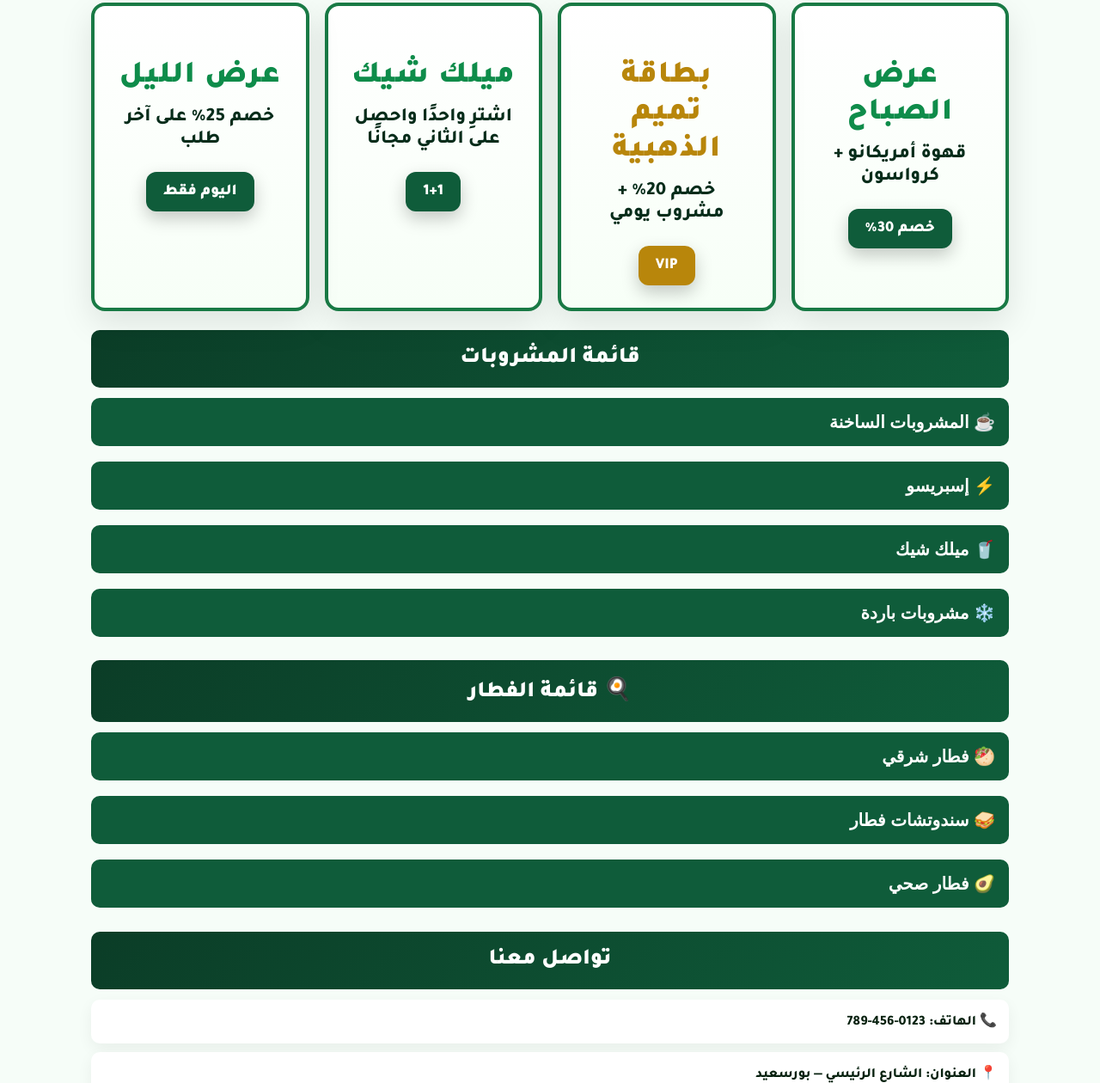
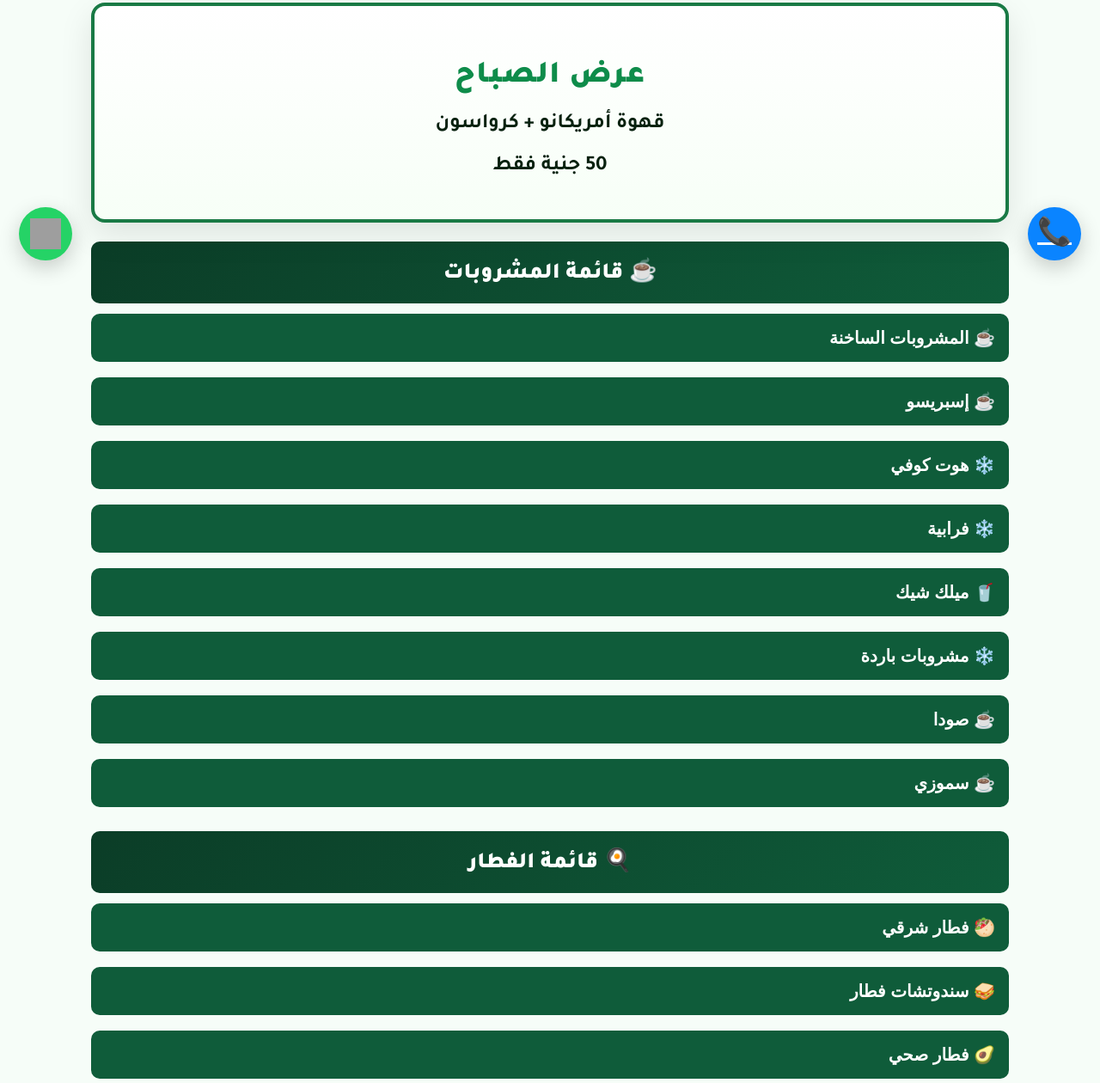
Before and after one commit to tamimcoffe/tamim-cafe, a plain HTML site: page index.html in a window 1280 px wide. Shown: the part 475-1735 px from the top of the page at 86% size. Drawn offline with Linux system fonts and the light colour scheme; grey boxes are pictures that could not be loaded.

Commit message:
Add files via upload

```diff
--- a/index.html
+++ b/index.html
@@ -117,6 +117,56 @@ footer{text-align:center;padding:14px;color:var(--muted);font-weight:700}
   .offer-box h3{font-size:22px}
   .offer-box p{font-size:16px}
 }
+
+/* Floating WhatsApp Button */
+.whatsapp-float {
+  position: fixed;
+  bottom: 22px;
+  left: 22px;
+  background-color: #25D366;
+  color: #fff;
+  width: 62px;
+  height: 62px;
+  border-radius: 50%;
+  display: flex;
+  align-items: center;
+  justify-content: center;
+  font-size: 32px;
+  box-shadow: 0 8px 25px rgba(0,0,0,0.20);
+  z-index: 999;
+  cursor: pointer;
+  transition: 0.25s;
+}
+.whatsapp-float:hover {
+  transform: scale(1.15);
+  background-color: #1ebe5d;
+}
+
+
+/* Floating Call Button */
+.call-float {
+  position: fixed;
+  bottom: 22px;
+  right: 22px;
+  background-color: #0A84FF;
+  color: #fff;
+  width: 62px;
+  height: 62px;
+  border-radius: 50%;
+  display: flex;
+  align-items: center;
+  justify-content: center;
+  font-size: 32px;
+  box-shadow: 0 8px 25px rgba(0,0,0,0.20);
+  z-index: 999;
+  cursor: pointer;
+  transition: 0.25s;
+}
+.call-float:hover {
+  transform: scale(1.15);
+  background-color: #0066cc;
+}
+
 </style>
 </head>
 
@@ -128,7 +178,7 @@ footer{text-align:center;padding:14px;color:var(--muted);font-weight:700}
     <a href="#home">الرئيسية</a>
     <a href="#offers">العروض</a>
     <a href="#menu">القائمة</a>
-    <a href="#breakfast">الفطار</a>
+
     <a href="#contact">تواصل</a>
   </nav>
 </header>
@@ -139,57 +189,91 @@ footer{text-align:center;padding:14px;color:var(--muted);font-weight:700}
   <h1>حيث تلتقي القهوة بالتميز</h1>
 </section>
 
+
 <section id="offers" class="fade">
   <h2 class="section-title">🔥 أفضل عروض كافيه تميم</h2>
   <div class="offers-grid">
     <div class="offer-box">
       <h3>عرض الصباح</h3>
-      <p>قهوة أمريكانو + كرواسون</p>
-      <span class="tag">خصم 30%</span>
+      <h1>قهوة أمريكانو + كرواسون</h1>
+	  <h1> 50 جنية فقط </h1>
+      <!-- <span class="tag">خصم 30%</span> -->
     </div>
-
-    <div class="offer-box variant-gold">
+    <!--
+	<div class="offer-box variant-gold">
       <h3>بطاقة تميم الذهبية</h3>
       <p>خصم 20% + مشروب يومي</p>
       <span class="tag">VIP</span>
     </div>
-
     <div class="offer-box">
       <h3>ميلك شيك</h3>
       <p>اشترِ واحدًا واحصل على الثاني مجانًا</p>
       <span class="tag">1+1</span>
     </div>
-
     <div class="offer-box">
       <h3>عرض الليل</h3>
       <p>خصم 25% على آخر طلب</p>
       <span class="tag">اليوم فقط</span>
     </div>
   </div>
+           -->
 </section>
 
 <section id="menu" class="menu-section fade">
-  <h2 class="section-title">قائمة المشروبات</h2>
+  <h2 class="section-title">☕ قائمة المشروبات</h2>
   <div class="new-accordion">
     <div class="acc-item">
       <button class="acc-btn">☕ المشروبات الساخنة</button>
       <div class="acc-content">
         <ul class="menu-list">
-          <li>شاي / أعشاب <span>15 ج.م</span></li>
-          <li>قهوة تركي <span>20 ج.م</span></li>
-          <li>قهوة فرنساوي <span>25 ج.م</span></li>
-          <li>قهوة بندق <span>28 ج.م</span></li>
+          <li>شاي<span>20</span></li>
+		  <li>اعشاب<span>20</span></li>
+		  <li>شاي بحليب<span>20</span></li>
+          <li>قهوة تميم تركي <span>M&nbsp;&nbsp; 20&nbsp;&nbsp;&nbsp;&nbsp;L&nbsp;&nbsp;30</span></li>
+		  <li>قهوة تميم محوج <span>M&nbsp;&nbsp; 20&nbsp;&nbsp;&nbsp;&nbsp;L&nbsp;&nbsp;30</span></li>
+          <li>قهوة فرنساوي <span>M&nbsp;&nbsp; 20&nbsp;&nbsp;&nbsp;&nbsp;L&nbsp;&nbsp;30</span></li>
+          <li>قهـــوة بندق <span>M&nbsp;&nbsp; 20&nbsp;&nbsp;&nbsp;&nbsp;L&nbsp;&nbsp;30</span></li>
         </ul>
       </div>
     </div>
 
     <div class="acc-item">
-      <button class="acc-btn">⚡ إسبريسو</button>
+      <button class="acc-btn">☕ إسبريسو</button>
       <div class="acc-content">
         <ul class="menu-list">
-          <li>إسبريسو لافازا <span>25 ج.م</span></li>
-          <li>إسبريسو إيللي <span>30 ج.م</span></li>
-          <li>إسبريسو تميم <span>28 ج.م</span></li>
+          <li>إسبريسو لافازا <span>M&nbsp;&nbsp; 20&nbsp;&nbsp;&nbsp;&nbsp;L&nbsp;&nbsp;30</span></li>
+          <li>إسبريسو إيللي <span>M&nbsp;&nbsp; 20&nbsp;&nbsp;&nbsp;&nbsp;L&nbsp;&nbsp;30</span></li>
+          <li>إسبريسو تميم <span>M&nbsp;&nbsp; 20&nbsp;&nbsp;&nbsp;&nbsp;L&nbsp;&nbsp;30</span></li>
+        </ul>
+      </div>
+    </div>
+
+	<div class="acc-item">
+      <button class="acc-btn">❄️ هوت كوفي </button>
+      <div class="acc-content">
+        <ul class="menu-list">
+          <li>آيس لاتيه <span>35 ج.م</span></li>
+          <li>آيس كوفي <span>30 ج.م</span></li>
+          <li>وايت موكا <span>42 ج.م</span></li>
+          <li>آيس موكا <span>40 ج.م</span></li>
+		  <li> ايس امريكانو <span>40 ج.م</span></li>
+		  <li> ايس توفي نت <span>40 ج.م</span></li>
+		  <li> ايس دابل شيكن دولشي <span>40 ج.م</span></li>
+        </ul>
+      </div>
+    </div>
+
+	<div class="acc-item">
+      <button class="acc-btn">❄️ فرابية </button>
+      <div class="acc-content">
+        <ul class="menu-list">
+          <li>آيس لاتيه <span>35 ج.م</span></li>
+          <li>آيس كوفي <span>30 ج.م</span></li>
+          <li>وايت موكا <span>42 ج.م</span></li>
+          <li>آيس موكا <span>40 ج.م</span></li>
+		  <li> ايس امريكانو <span>40 ج.م</span></li>
+		  <li> ايس توفي نت <span>40 ج.م</span></li>
+		  <li> ايس دابل شيكن دولشي <span>40 ج.م</span></li>
         </ul>
       </div>
     </div>
@@ -203,6 +287,9 @@ footer{text-align:center;padding:14px;color:var(--muted);font-weight:700}
           <li>شوكليت <span>38 ج.م</span></li>
           <li>مانجو <span>40 ج.م</span></li>
           <li>بستاشيو <span>50 ج.م</span></li>
+		  <li>لوتس <span>50 ج.م</span></li>
+		  <li>كوكز <span>50 ج.م</span></li>
+		  <li>كاجو <span>50 ج.م</span></li>
         </ul>
       </div>
     </div>
@@ -215,9 +302,37 @@ footer{text-align:center;padding:14px;color:var(--muted);font-weight:700}
           <li>آيس كوفي <span>30 ج.م</span></li>
           <li>وايت موكا <span>42 ج.م</span></li>
           <li>آيس موكا <span>40 ج.م</span></li>
+		  <li> ايس امريكانو <span>40 ج.م</span></li>
+		  <li> ايس توفي نت <span>40 ج.م</span></li>
+		  <li> ايس دابل شيكن دولشي <span>40 ج.م</span></li>
         </ul>
       </div>
     </div>
+
+	 <div class="acc-item">
+      <button class="acc-btn">☕ صودا</button>
+      <div class="acc-content">
+        <ul class="menu-list">
+          <li>إسبريسو لافازا <span>M&nbsp;&nbsp; 20&nbsp;&nbsp;&nbsp;&nbsp;L&nbsp;&nbsp;30</span></li>
+          <li>إسبريسو إيللي <span>M&nbsp;&nbsp; 20&nbsp;&nbsp;&nbsp;&nbsp;L&nbsp;&nbsp;30</span></li>
+          <li>إسبريسو تميم <span>M&nbsp;&nbsp; 20&nbsp;&nbsp;&nbsp;&nbsp;L&nbsp;&nbsp;30</span></li>
+        </ul>
+      </div>
+    </div>
+
+	 <div class="acc-item">
+      <button class="acc-btn">☕ سموزي</button>
+      <div class="acc-content">
+        <ul class="menu-list">
+          <li>إسبريسو لافازا <span>M&nbsp;&nbsp; 20&nbsp;&nbsp;&nbsp;&nbsp;L&nbsp;&nbsp;30</span></li>
+          <li>إسبريسو إيللي <span>M&nbsp;&nbsp; 20&nbsp;&nbsp;&nbsp;&nbsp;L&nbsp;&nbsp;30</span></li>
+          <li>إسبريسو تميم <span>M&nbsp;&nbsp; 20&nbsp;&nbsp;&nbsp;&nbsp;L&nbsp;&nbsp;30</span></li>
+        </ul>
+      </div>
+    </div>
+
+
+
 
   </div>
 </section>
@@ -298,5 +413,7 @@ document.querySelectorAll(".acc-btn").forEach(btn=>{
 });
 </script>
 
+<a href="https://wa.me/201093438380" class="whatsapp-float" target="_blank" aria-label="WhatsApp Chat"><img src="https://upload.wikimedia.org/wikipedia/commons/6/6b/WhatsApp.svg" style="width:36px;height:36px;" alt="WhatsApp"></a>
+<a href="tel:+201093438380" class="call-float" aria-label="Call Now">📞</a>
 </body>
 </html>
```
